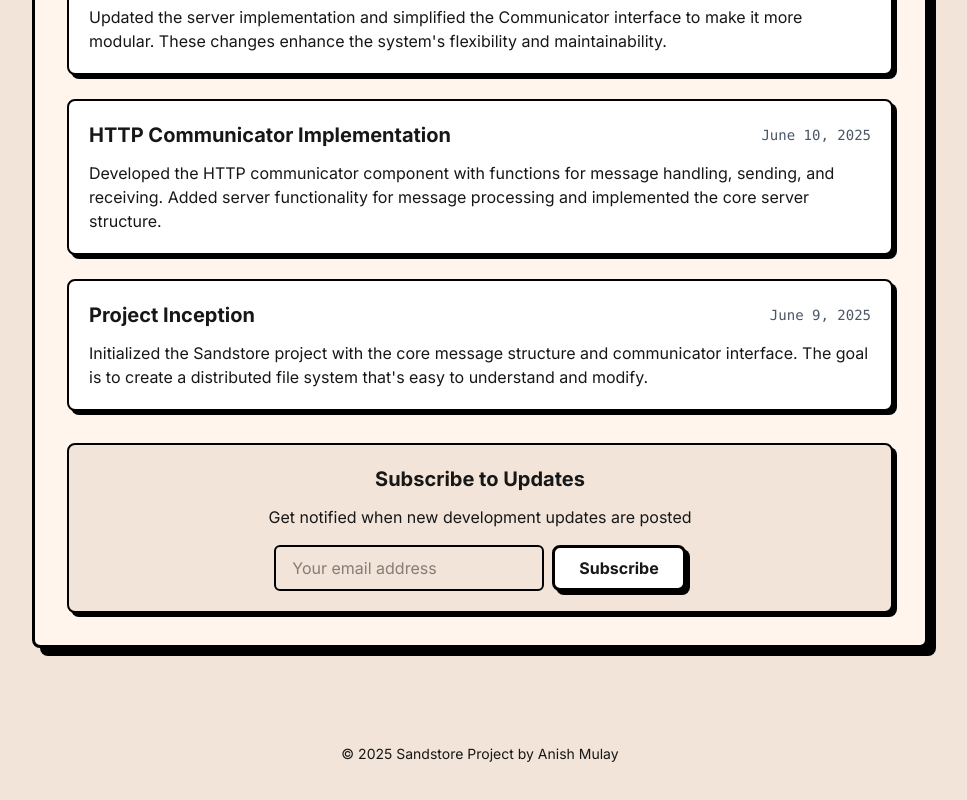
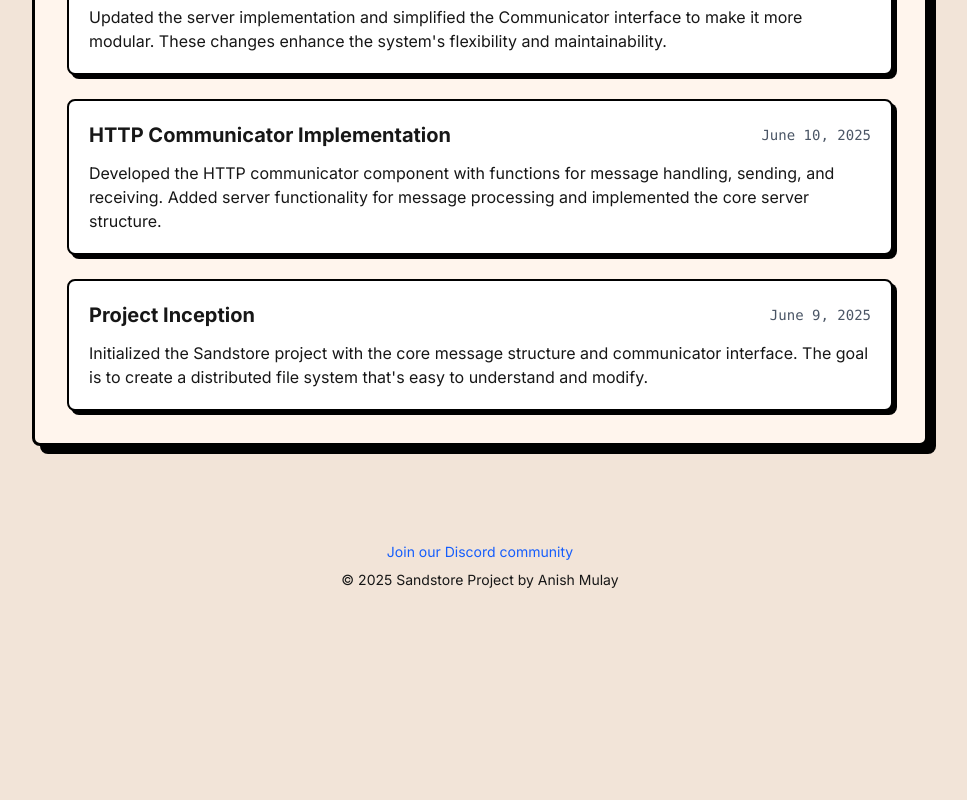
Before and after one commit to AnishMulay/sandstore-website, a Next.js app: page /devlog in a window 1280 px wide. Shown: the part 1104-1904 px from the top of the page, without its empty margins (160-1127 px from the left). After the commit the page ends 1742 px from the top, so only its background shows below. Built offline with nearby package versions, Linux system fonts and the light colour scheme.

Commit message:
added discord link to footer and button

```diff
--- a/src/components/Footer.tsx
+++ b/src/components/Footer.tsx
@@ -1,6 +1,16 @@
 export default function Footer() {
   return (
     <footer className="w-full max-w-4xl text-center mt-8 text-sm">
+      <div className="mb-2">
+        <a
+          href="https://discord.gg/6xWrtWQMMT"
+          target="_blank"
+          rel="noopener noreferrer"
+          className="text-blue-600 hover:underline"
+        >
+          Join our Discord community
+        </a>
+      </div>
       &copy; {new Date().getFullYear()} Sandstore Project by Anish Mulay
     </footer>
   );
--- a/src/pages/devlog.tsx
+++ b/src/pages/devlog.tsx
@@ -69,20 +69,7 @@
               ))}
             </div>
 
-            <div className="mt-8 bg-[#f2e4d8] border-[2px] border-black p-5 shadow-[4px_4px_0_0_rgba(0,0,0,1)] rounded-lg text-center">
-              <h3 className="text-xl font-bold mb-3">Subscribe to Updates</h3>
-              <p className="mb-4">Get notified when new development updates are posted</p>
-              <div className="flex flex-col sm:flex-row gap-2 justify-center">
-                <input
-                  type="email"
-                  placeholder="Your email address"
-                  className="border-[2px] border-black px-4 py-2 rounded-md focus:outline-none"
-                />
-                <button className="border-[3px] border-black px-6 py-2 shadow-[4px_4px_0_0_rgba(0,0,0,1)] bg-white rounded-lg font-bold hover:translate-y-[2px] hover:translate-x-[2px] hover:shadow-[2px_2px_0_0_rgba(0,0,0,1)] transition-all">
-                  Subscribe
-                </button>
-              </div>
-            </div>
+
           </div>
         </section>
       </Layout>
--- a/src/pages/index.tsx
+++ b/src/pages/index.tsx
@@ -109,12 +109,14 @@
               >
                 📺 Watch the Demo
               </Link>
-              <Link
-                href="/devlog"
+              <a
+                href="https://discord.gg/6xWrtWQMMT"
+                target="_blank"
+                rel="noopener noreferrer"
                 className="border-[3px] border-black px-6 py-3 shadow-[4px_4px_0_0_rgba(0,0,0,1)] bg-white rounded-lg font-bold hover:translate-y-[2px] hover:translate-x-[2px] hover:shadow-[2px_2px_0_0_rgba(0,0,0,1)] transition-all flex items-center justify-center gap-2"
               >
-                🧠 Learn with Me
-              </Link>
+                💬 Join Discord
+              </a>
             </div>
           </div>
         </section>
```
